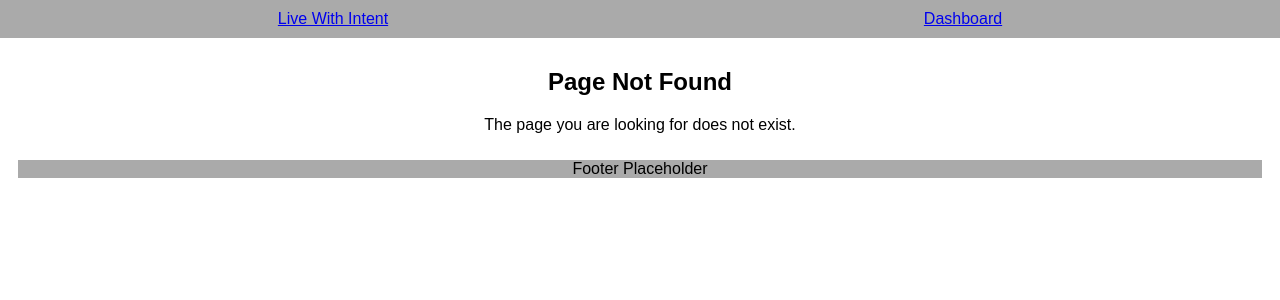
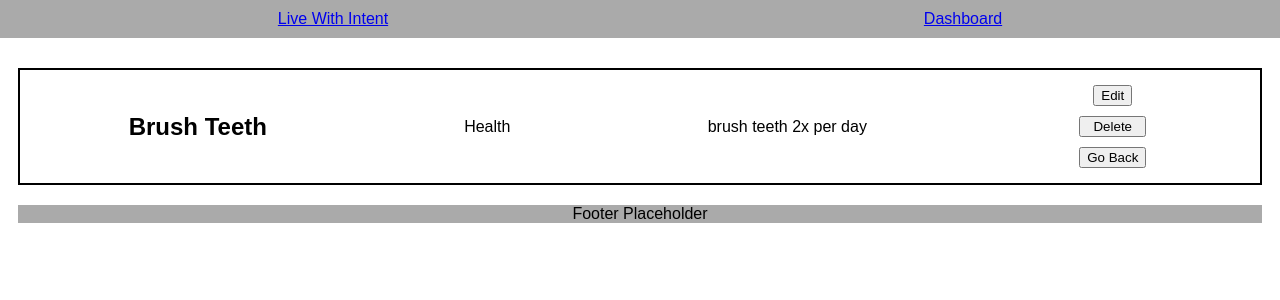
Before and after one commit to t-keazirian/live-with-intent, a React (Create React App) app: page /goal/1 in a window 1280 px wide. Before the commit this address had no page. Shown: the top 300 px of the page. Built offline with nearby package versions, Linux system fonts and the light colour scheme.

Commit message:
updated css

```diff
--- a/src/App.css
+++ b/src/App.css
@@ -22,3 +22,7 @@ div.error {
   padding-top: 5px;
   color: red;
 }
+
+div.one-goal-item {
+  margin-top: 60px;
+}
--- a/src/App.js
+++ b/src/App.js
@@ -8,6 +8,7 @@ import Dashboard from './Dashboard/Dashboard';
 import LandingPage from './LandingPage/LandingPage';
 import NotFound from './NotFound/NotFound';
 import UpdateGoal from './UpdateGoal/UpdateGoal';
+import Goal from './Goal/Goal';
 
 function App() {
   return (
@@ -34,6 +35,10 @@ function App() {
         component={UpdateGoal}
       />
       <Route
+        path='/goal/:id'
+        component={Goal}
+      />
+      <Route
         component={NotFound}
       />
       </Switch>
--- /dev/null
+++ b/src/Goal/Goal.js
@@ -0,0 +1,45 @@
+import React from 'react';
+import GOALS from '../store';
+import { withRouter, Link } from 'react-router-dom';
+
+class Goal extends React.Component {
+	handleCancel = () => {
+		this.props.history.push('/dashboard');
+	};
+
+	render() {
+		const oneGoal = GOALS.find(
+			goal => goal.id === parseInt(this.props.match.params.id)
+		);
+
+		return (
+			<div className="goals-container">
+				<div className="goals-list">
+					<div className="one-goal-item">
+						<div key={oneGoal.id} className="goal-item">
+							<h2 className="goals-header">{oneGoal.goalName}</h2>
+							<p className="category">{oneGoal.category}</p>
+							<p className="goal-note">{oneGoal.notes}</p>
+
+							<div className="button-container">
+								<Link to="/edit-goal">
+									<button type="submit" onClick={this.handleClickEdit}>
+										Edit
+									</button>
+								</Link>
+								<button className="delete-goal-btn" type="submit">
+									Delete
+								</button>
+								<button className="go-back" onClick={this.handleCancel}>
+									Go Back
+								</button>
+							</div>
+						</div>
+					</div>
+				</div>
+			</div>
+		);
+	}
+}
+
+export default withRouter(Goal);
--- a/src/TotalGoals/TotalGoals.js
+++ b/src/TotalGoals/TotalGoals.js
@@ -1,10 +1,9 @@
 import React from 'react';
 import './totalgoals.css';
-import { Link } from "react-router-dom";
+import { Link } from 'react-router-dom';
 import GOALS from '../store';
 
 class TotalGoals extends React.Component {
-
 	handleClickDelete() {
 		console.log('clicked');
 	}
@@ -21,16 +20,18 @@ class TotalGoals extends React.Component {
 						<ul>
 							{GOALS.map(goal => (
 								<div key={goal.id} className="goal-item">
-									<li key={goal.id} className="goal-item">
-										<h2 className="goals-header">{goal.goalName}</h2>
+									<li key={goal.id} className="list-goal-item">
+										<Link to={`/goal/${goal.id}`}>
+											<h2 className="goals-header">{goal.goalName}</h2>
+										</Link>
 										<p className="category">{goal.category}</p>
 										<p className="goal-note">{goal.notes}</p>
 									</li>
 									<div className="button-container">
-									<Link to='/edit-goal'>
-										<button type="submit" onClick={this.handleClickEdit}>
-											Edit
-										</button>
+										<Link to="/edit-goal">
+											<button type="submit" onClick={this.handleClickEdit}>
+												Edit
+											</button>
 										</Link>
 										<button
 											className="delete-goal-btn"
--- a/src/TotalGoals/totalgoals.css
+++ b/src/TotalGoals/totalgoals.css
@@ -2,12 +2,12 @@ section.goal-summary-container, h1.total, .goal-item {
   text-align: center;
 }
 
+li.list-goal-item {
+  list-style-type: none;
+}
+
 ul {
   padding: 0;
-}
-
-li.goal-item {
-  list-style-type: none;
 }
 
 h2.goals-header {
@@ -20,30 +20,23 @@ div.goal-item {
   flex-direction: column;
   border: 2px black solid;
   margin: 10px;
-  align-items: center;
 }
 
 div.button-container {
   display: flex;
-  flex-direction: row;
   margin: 10px;
+  justify-content: center;
 }
 
 @media all and (min-width: 800px) {
   div.goal-item {
     flex-direction: row;
-    justify-content: space-evenly;
-    /* margin-left: 30px;
-    margin-right: 30px; */
-    width: 75%;
+    justify-content: space-around;
+    align-items: center;
   }
 
   div.button-container {
     flex-direction: column;
-    align-content: flex-end;
-  }
-
-  li.goal-item {
-    flex-direction: row;
+    align-self: center;
   }
 }
```
